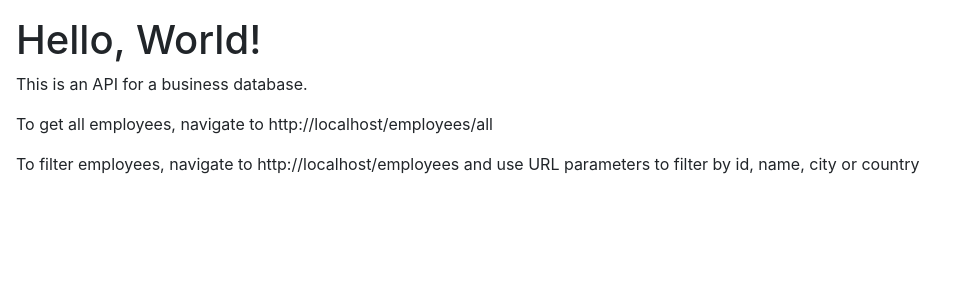
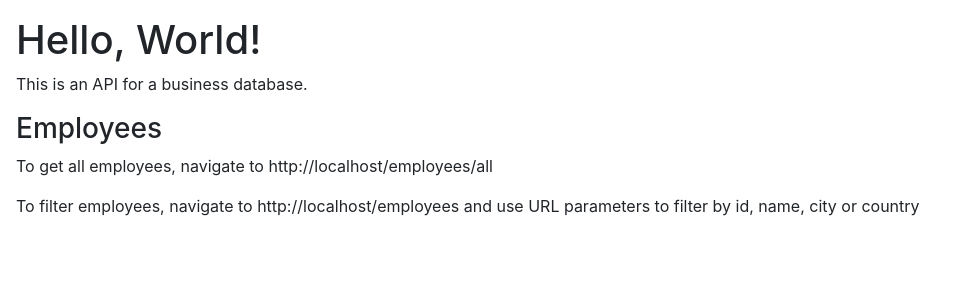
Before and after one commit to VJ1224/flask-apps, a Flask app: page / in a window 1280 px wide. Shown: the top 300 px of the page, without its empty margins (0-966 px from the left). Run offline with Flask 2, Linux system fonts and the light colour scheme; some libraries are stand-ins or nearby versions.

```diff
--- a/business-api/templates/index.html
+++ b/business-api/templates/index.html
@@ -11,6 +11,7 @@
   <body class="m-3">
     <h1>Hello, {{name}}!</h1>
     <p>This is an API for a business database.</p>
+    <h3>Employees</h3>
     <p>To get all employees, navigate to {{url}}employees/all</p>
     <p>To filter employees, navigate to {{url}}employees and use URL parameters to filter by id, name, city or country</p>
     <script src="https://code.jquery.com/jquery-3.5.1.slim.min.js" integrity="sha384-DfXdz2htPH0lsSSs5nCTpuj/zy4C+OGpamoFVy38MVBnE+IbbVYUew+OrCXaRkfj" crossorigin="anonymous"></script>
```
Also changed, not shown: README.md, business-api/README.md.
